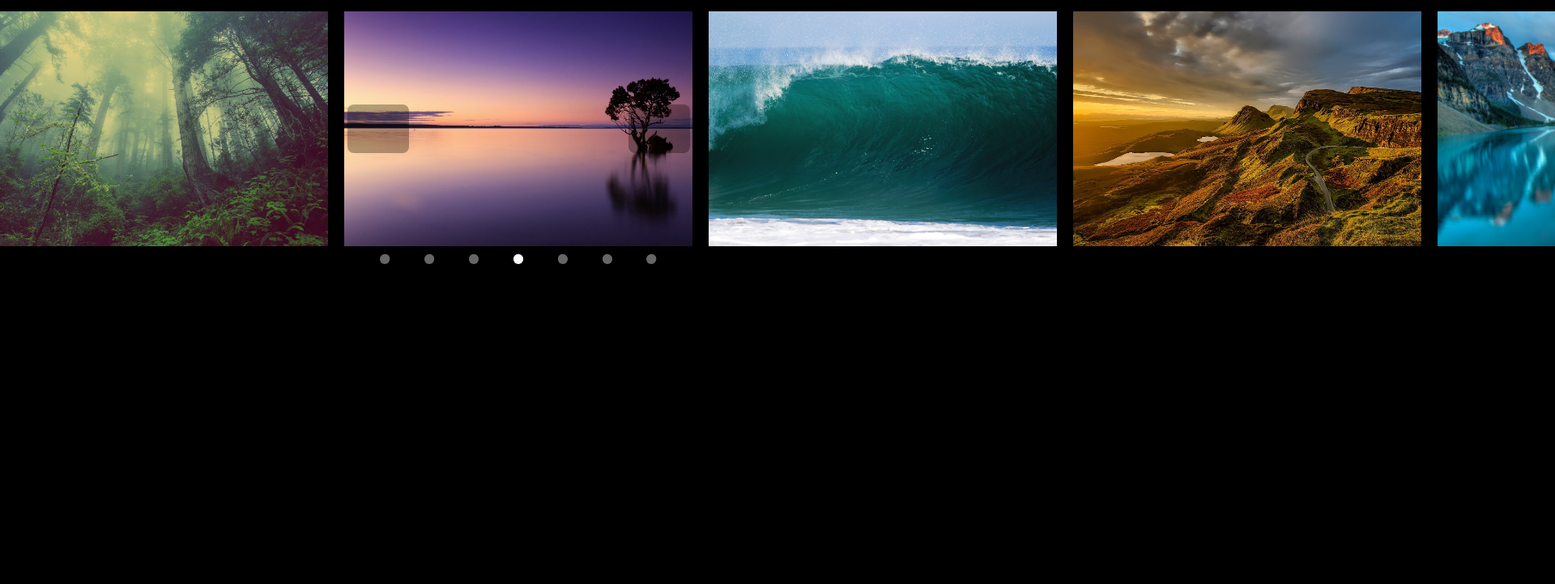
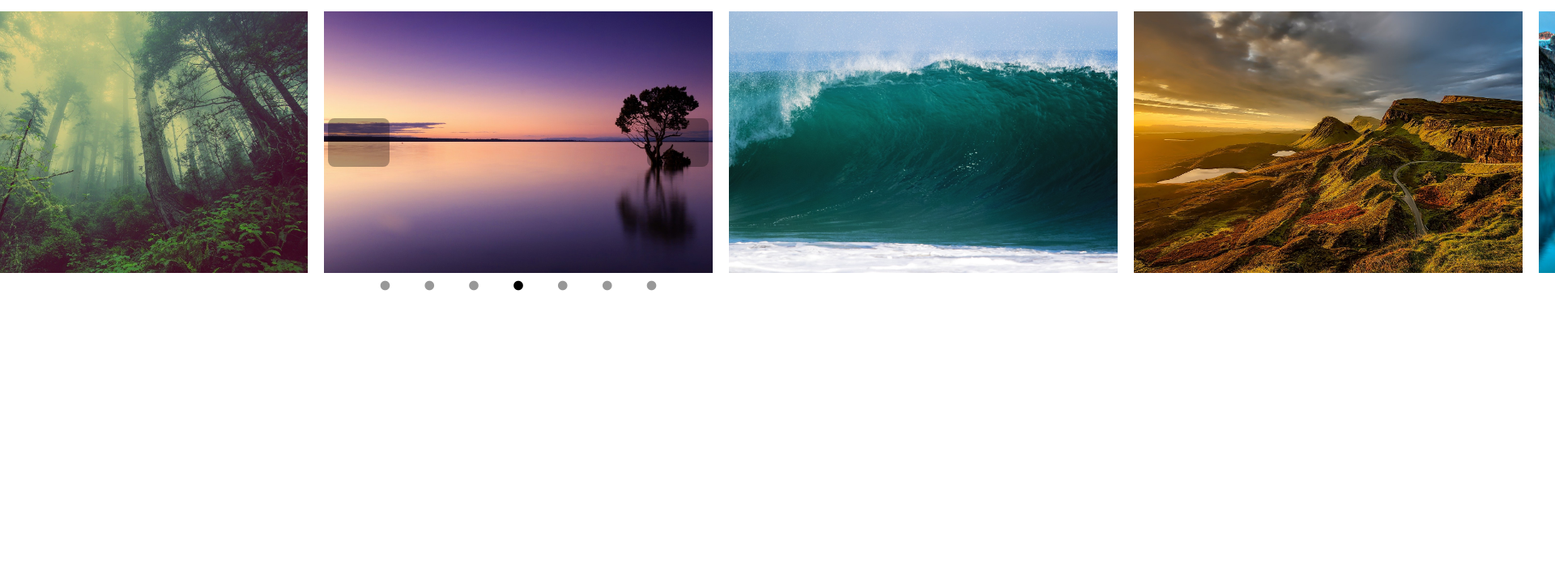
Before and after one commit to PharadolBrown/imageSlider, a plain HTML site: page index.html in a window 1280 px wide. Shown: the part 79-800 px from the top of the page at 81% size, 1920 px wide, since content can reach past the window. Drawn offline with Linux system fonts and the light colour scheme.

Commit message:
container size & color circle btn

```diff
--- a/style.css
+++ b/style.css
@@ -6,7 +6,7 @@
   font-family: 'Noto Sans',sans-serif;
 }
 body {
-  background-color:#000;
+  background-color:#fff;
   overflow-x: hidden;
   padding-bottom: 250px;
 }
@@ -20,7 +20,7 @@ h1 {
   display: flex;
   justify-content: center;
   position: relative;
-  width: 450px;
+  width: 500px;
   margin: auto;
 }
 
@@ -72,7 +72,7 @@ h1 {
   font-weight: 400;
 }
 .circleBtnContainer i {
-  color: rgb(255, 255, 255);
+  color: #000;
   opacity: 0.4;
   transition: all 0.3s;
   background-color: #fff;
```
